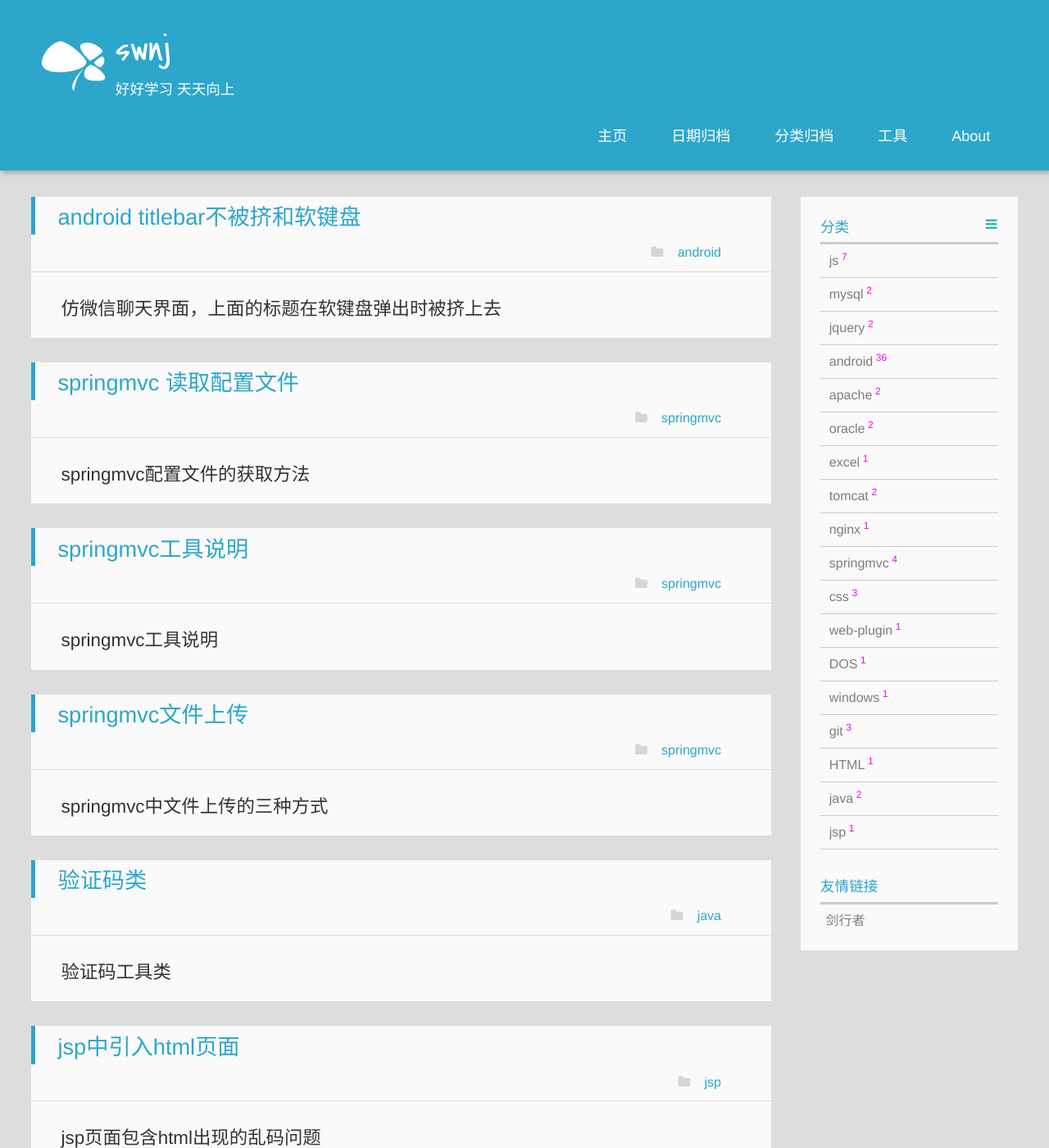
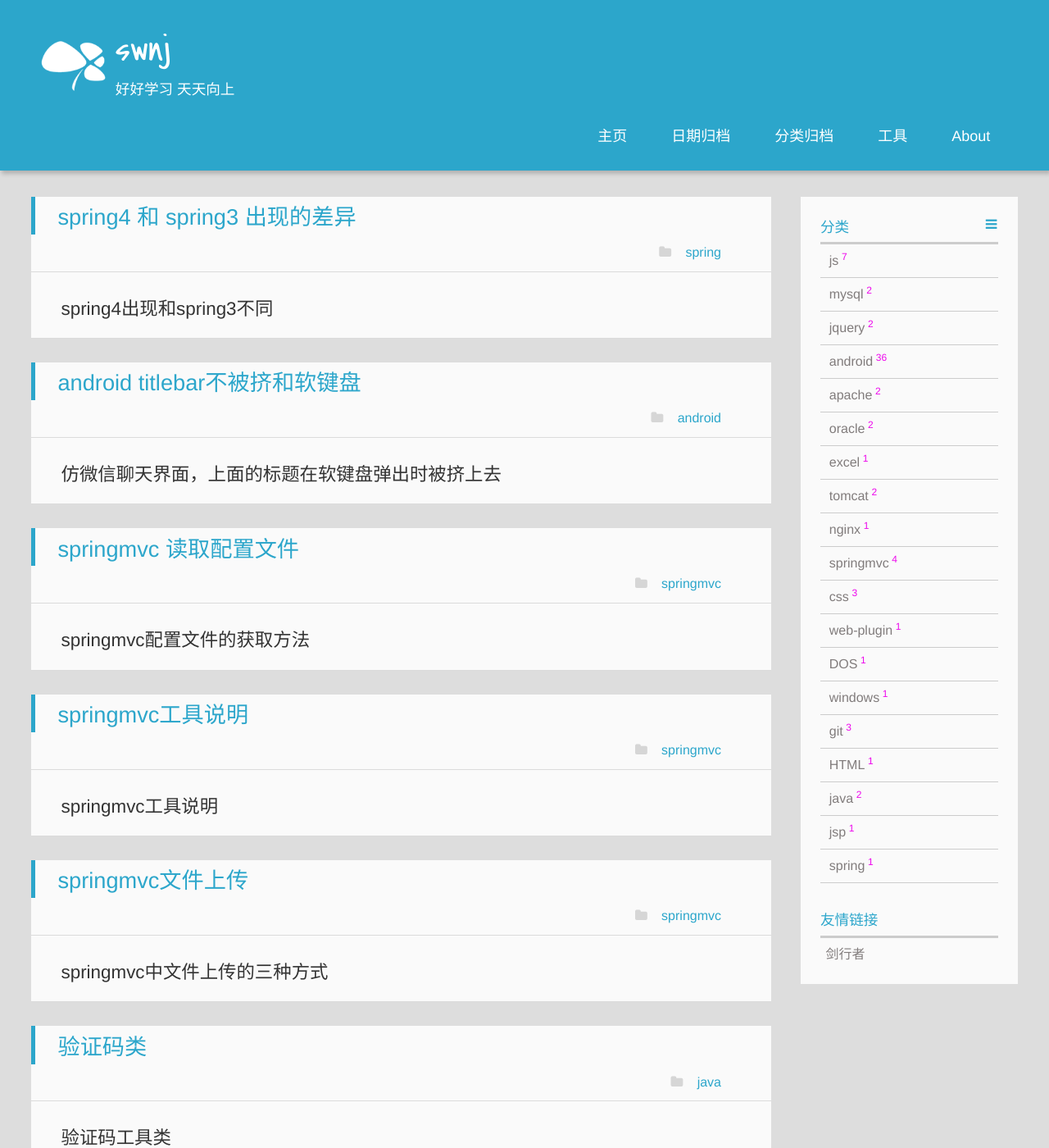
Before and after one commit to swnj/swnj.github.io, a Jekyll site: the page built from index.html, in a window 1280 px wide and 1400 px high. Shown: the whole window at 82% size. Built offline with Jekyll 4.4.1, drawn with Linux system fonts in a browser that asks for light colours; the list of posts is cut into pages by our own code; some of the changed text lies outside the part shown.

Commit message:
spring4不同

````diff
--- /dev/null
+++ b/_posts/2018-01-19-spring-update.md
@@ -0,0 +1,69 @@
+---
+
+layout: post
+title: spring4 和 spring3 出现的差异
+description: spring4 和 spring3 出现的差异
+keywords: spring
+categories: spring
+
+---
+
+
+### spring4出现和spring3不同
+
+
+第一处：springmvc配置json返回值
+```java
+springmvc4的配置
+<!-- 启动Spring MVC的注解功能，完成请求和注解POJO的映射 -->
+<bean class="org.springframework.web.servlet.mvc.annotation.AnnotationMethodHandlerAdapter">
+   <property name="messageConverters">
+       <list>
+           <bean class="org.springframework.http.converter.StringHttpMessageConverter">
+               <property name="supportedMediaTypes" value="text/plain;charset=UTF-8" />
+           </bean>
+           <bean class="org.springframework.http.converter.json.MappingJackson2HttpMessageConverter">
+               <property name="supportedMediaTypes">
+                   <list>
+                       <value>application/json;charset=UTF-8</value>
+                       <value>text/html;charset=UTF-8</value>
+                   </list>
+               </property>
+           </bean>
+       </list>
+   </property>
+</bean>
+
+spring3的配置
+<bean class="org.springframework.web.servlet.mvc.annotation.AnnotationMethodHandlerAdapter">
+    <property name="messageConverters">
+        <list>
+            <bean class="org.springframework.http.converter.StringHttpMessageConverter">
+                <property name="supportedMediaTypes" value="text/plain;charset=UTF-8" />
+            </bean>
+            <bean class="org.springframework.http.converter.json.MappingJacksonHttpMessageConverter">
+                <property name="supportedMediaTypes">
+                    <list>
+                        <value>application/json;charset=UTF-8</value>
+                        <value>text/html;charset=UTF-8</value>
+                    </list>
+                </property>
+            </bean>
+        </list>
+    </property>
+</bean>
+```
+第二处：JdbcTemplate中queryForObject的参数不同
+```java
+spring4 示例代码
+TSubject subject = null;
+String sql = "select * from t_subject where levelid=? and classid=?";
+RowMapper<TSubject> rm = BeanPropertyRowMapper.newInstance(TSubject.class);
+subject = this.queryForObject(sql, new Object[]{levelid,classid},rm);
+
+spring3 示例代码
+TSubject subject = null;
+String sql = "select * from t_subject where levelid=? and classid=?";
+RowMapper<TSubject> rm=ParameterizedBeanPropertyRowMapper.newInstance(TSubject.class);
+subject = this.queryForObject(sql, new Object[]{levelid,classid},rm);
+```
````
Also changed, not shown: _posts/2017-11-16-android-titlebar.md (+2 -0 lines).
